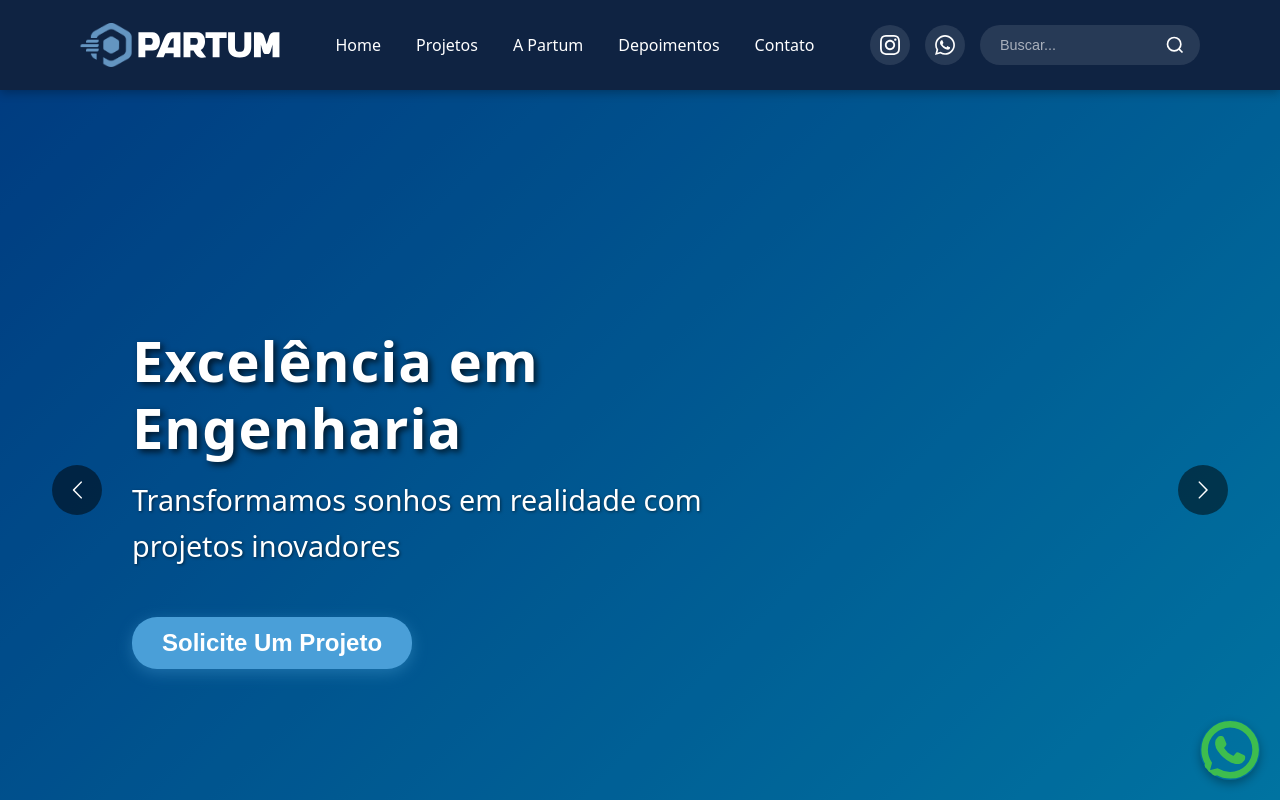
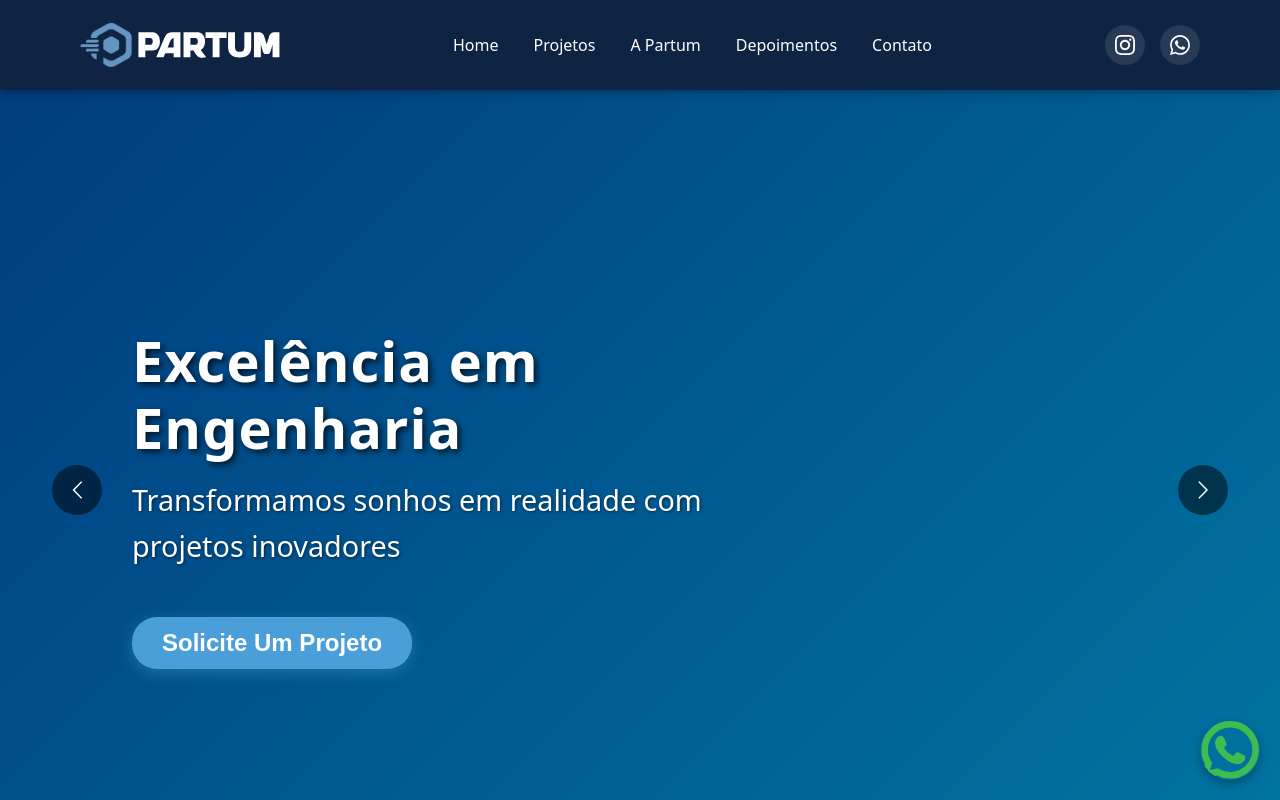
Before and after one commit to Dreams-Consult/partum-engenharia, a React (Vite) app: page / in a window 1280 px wide. Shown: the top 800 px of the page. Built offline with nearby package versions, Linux system fonts and the light colour scheme.

Commit message:
remoção de barra de pesquisa

```diff
--- a/src/components/TopBar/index.css
+++ b/src/components/TopBar/index.css
@@ -100,49 +100,6 @@
   height: 20px;
 }
 
-.search-bar {
-  display: flex;
-  align-items: center;
-  background: rgba(255, 255, 255, 0.1);
-  border-radius: 20px;
-  padding: 5px 10px;
-  transition: all 0.3s ease;
-}
-
-.search-bar:focus-within {
-  background: rgba(255, 255, 255, 0.2);
-}
-
-.search-bar input {
-  background: transparent;
-  border: none;
-  outline: none;
-  color: #ffffff;
-  padding: 5px 10px;
-  width: 150px;
-  font-size: 0.9rem;
-}
-
-.search-bar input::placeholder {
-  color: rgba(255, 255, 255, 0.6);
-}
-
-.search-bar button {
-  background: transparent;
-  border: none;
-  color: #ffffff;
-  cursor: pointer;
-  display: flex;
-  align-items: center;
-  justify-content: center;
-  padding: 5px;
-  transition: color 0.3s ease;
-}
-
-.search-bar button:hover {
-  color: #4a9fd8;
-}
-
 .mobile-actions {
   display: none;
 }
@@ -231,10 +188,6 @@
     display: none;
   }
 
-  .search-bar {
-    display: none;
-  }
-
   .mobile-actions {
     display: flex;
     justify-content: flex-end;
--- a/src/components/TopBar/index.tsx
+++ b/src/components/TopBar/index.tsx
@@ -73,15 +73,6 @@ function Topbar() {
             <path d="M.057 24l1.687-6.163c-1.041-1.804-1.588-3.849-1.587-5.946.003-6.556 5.338-11.891 11.893-11.891 3.181.001 6.167 1.24 8.413 3.488 2.245 2.248 3.481 5.236 3.48 8.414-.003 6.557-5.338 11.892-11.893 11.892-1.99-.001-3.951-.5-5.688-1.448l-6.305 1.654zm6.597-3.807c1.676.995 3.276 1.591 5.392 1.592 5.448 0 9.886-4.434 9.889-9.885.002-5.462-4.415-9.89-9.881-9.892-5.452 0-9.887 4.434-9.889 9.884-.001 2.225.651 3.891 1.746 5.634l-.999 3.648 3.742-.981zm11.387-5.464c-.074-.124-.272-.198-.57-.347-.297-.149-1.758-.868-2.031-.967-.272-.099-.47-.149-.669.149-.198.297-.768.967-.941 1.165-.173.198-.347.223-.644.074-.297-.149-1.255-.462-2.39-1.475-.883-.788-1.48-1.761-1.653-2.059-.173-.297-.018-.458.13-.606.134-.133.297-.347.446-.521.151-.172.2-.296.3-.495.099-.198.05-.372-.025-.521-.075-.148-.669-1.611-.916-2.206-.242-.579-.487-.501-.669-.51l-.57-.01c-.198 0-.52.074-.792.372s-1.04 1.016-1.04 2.479 1.065 2.876 1.213 3.074c.149.198 2.095 3.2 5.076 4.487.709.306 1.262.489 1.694.626.712.226 1.36.194 1.872.118.571-.085 1.758-.719 2.006-1.413.248-.695.248-1.29.173-1.414z"/>
           </svg>
         </a>
-        <div className='search-bar'>
-          <input type='text' placeholder='Buscar...' aria-label='Campo de busca' />
-          <button type='button' aria-label='Buscar'>
-            <svg xmlns="http://www.w3.org/2000/svg" width="20" height="20" viewBox="0 0 24 24" fill="none" stroke="currentColor" strokeWidth="2">
-              <circle cx="11" cy="11" r="8"></circle>
-              <path d="m21 21-4.35-4.35"></path>
-            </svg>
-          </button>
-        </div>
       </div>
 
       <div className='mobile-actions'>
```
